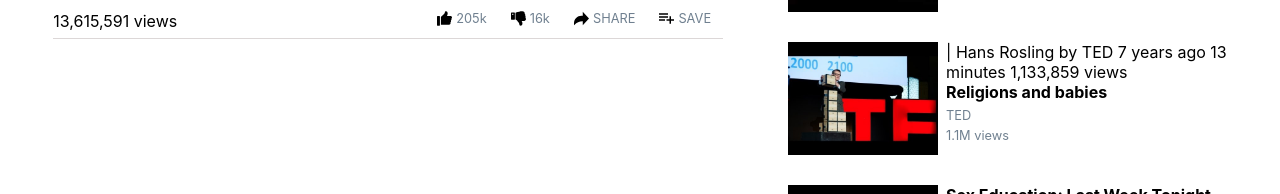
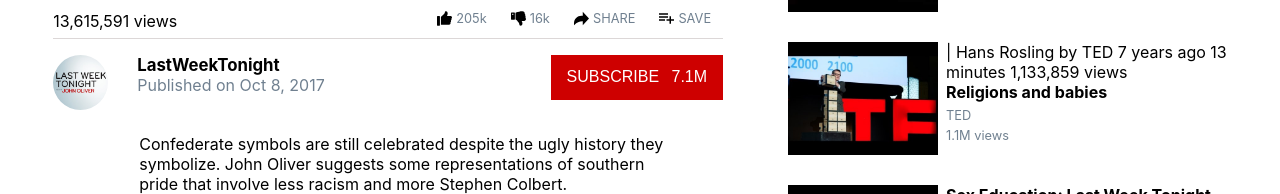
Before and after one commit to fedgut/Youtube-Clone, a plain HTML site: page index.html in a window 1280 px wide. Shown: the part 606-800 px from the top of the page. Drawn offline with Linux system fonts and the light colour scheme.

Commit message:
adding video metadata  elements

```diff
--- a/css/style.css
+++ b/css/style.css
@@ -168,3 +168,54 @@ main .video-actions {
 .video-actions a:hover {
   border-bottom: 2px solid slategray;
 }
+
+.video-meta {
+  display: flex;
+  justify-content: space-between;
+  margin: auto;
+  width: 90%;
+  margin-bottom: 1.5rem;
+}
+
+.video-meta .uploader-info p {
+  margin: 0;
+  color: slategray;
+}
+.video-meta .uploader-info .name {
+  font-size: 1.05rem;
+  font-weight: bold;
+  color: black;
+}
+
+.video-uploader {
+  display: grid;
+  grid-template-columns: 4rem 1fr;
+  grid-column-gap: 1.25rem;
+}
+
+.video-uploader img {
+  width: 55px;
+  height: 55px;
+  border-radius: 50%;
+}
+
+.subscribe {
+  background-color: #ce0000;
+  color: white;
+  border: none;
+  height: 45px;
+  font-size: 1rem;
+  font-weight: 500;
+  text-transform: uppercase;
+  padding: 0.5rem 1rem;
+  word-spacing: .5rem;
+}
+
+.subscribe:focus {
+  outline: none;
+}
+
+.video-description {
+  width: 90%;
+  padding-left: 7.7rem;
+}
--- a/index.html
+++ b/index.html
@@ -67,6 +67,19 @@
         </div>
       </div>
 
+     <div class="video-meta">
+       <a href="#" class="video-uploader">
+         <img src="images/last-night-tonight.jpg" alt="uploader avatar">
+        <div class="uploader-info">
+          <p class="name">LastWeekTonight</p>
+          <p class="uploaded">Published on Oct 8, 2017</p>
+        </div>
+       </a>
+       <button type="button" class="subscribe">Subscribe 7.1M</button>
+     </div>
+      <p class="video-description">Confederate symbols are still celebrated despite the ugly history they symbolize. John Oliver suggests some representations of southern pride that involve less racism and more Stephen Colbert.
+      </p>
+
     </section>
     <aside class="other-videos">
       <a href="https://www.youtube.com/watch?v=0Rnq1NpHdmw" class="video-thumbnail" target="_blank">
```
